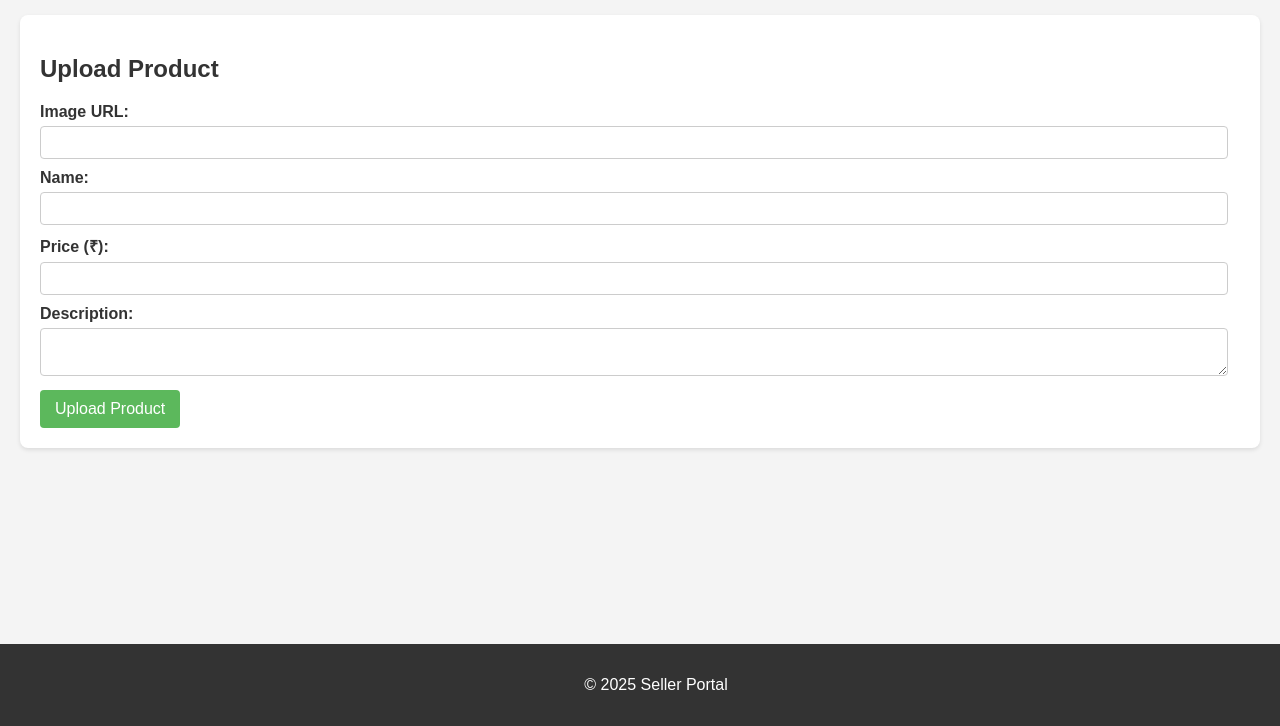
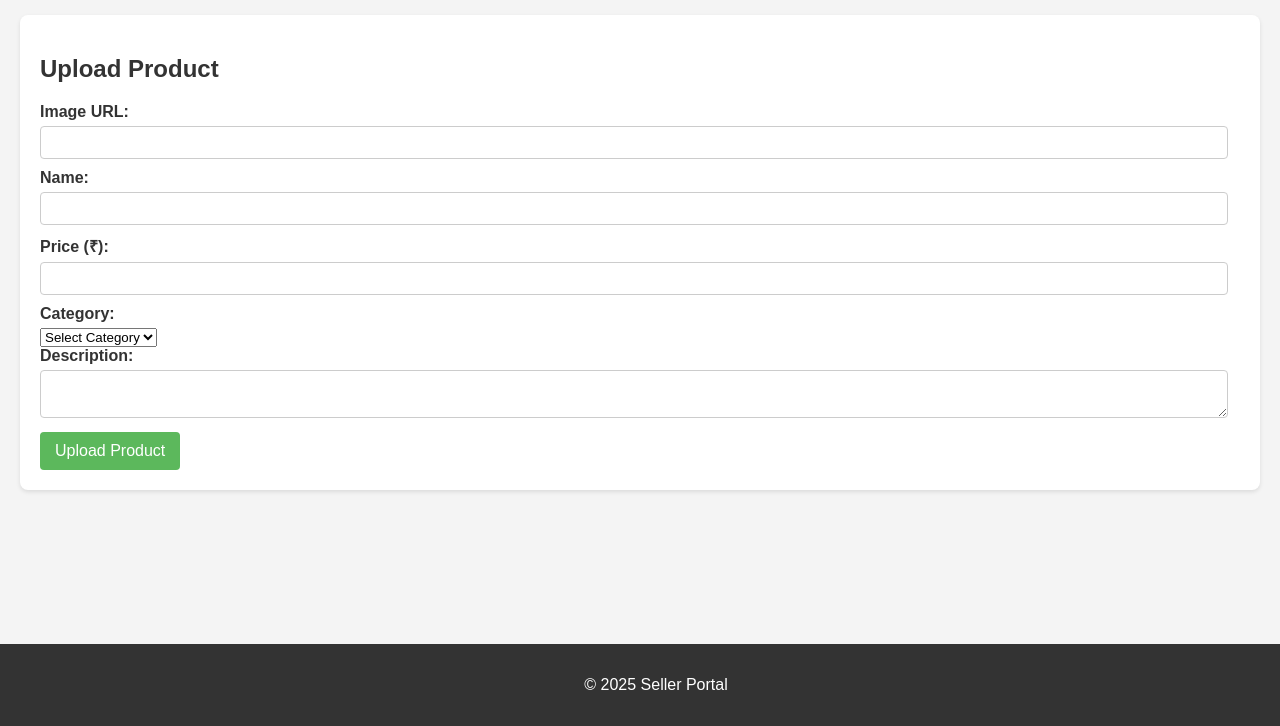
Before and after one commit to minnureddy114411/online-grocery-store, a plain HTML site: page seller.html in a window 1280 px wide. Shown: the part 74-800 px from the top of the page. Drawn offline with Linux system fonts and the light colour scheme.

Commit message:
Update seller.html

```diff
--- a/seller.html
+++ b/seller.html
@@ -28,6 +28,17 @@
                     <input type="number" id="product-price" min="0.01" step="0.01" required>
                 </div>
                 <div>
+                    <label for="product-category">Category:</label>
+                    <select id="product-category" required>
+                        <option value="">Select Category</option>
+                        <option value="fruits">Fruits</option>
+                        <option value="vegetables">Vegetables</option>
+                        <option value="dairy">Dairy</option>
+                        <option value="bakery">Bakery</option>
+                        <option value="other">Other</option>
+                    </select>
+                </div>
+                <div>
                     <label for="product-description">Description:</label>
                     <textarea id="product-description"></textarea>
                 </div>
```
